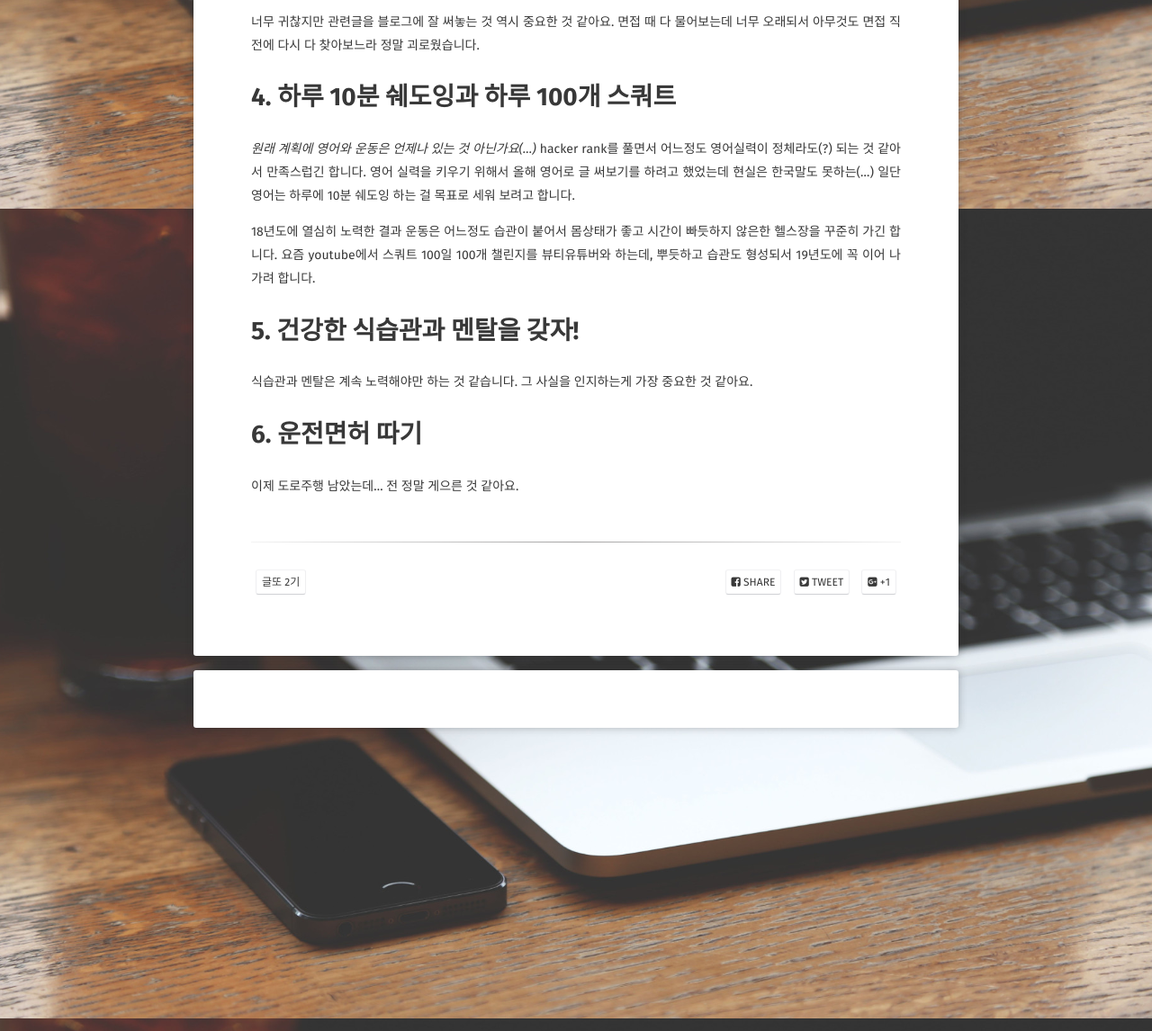
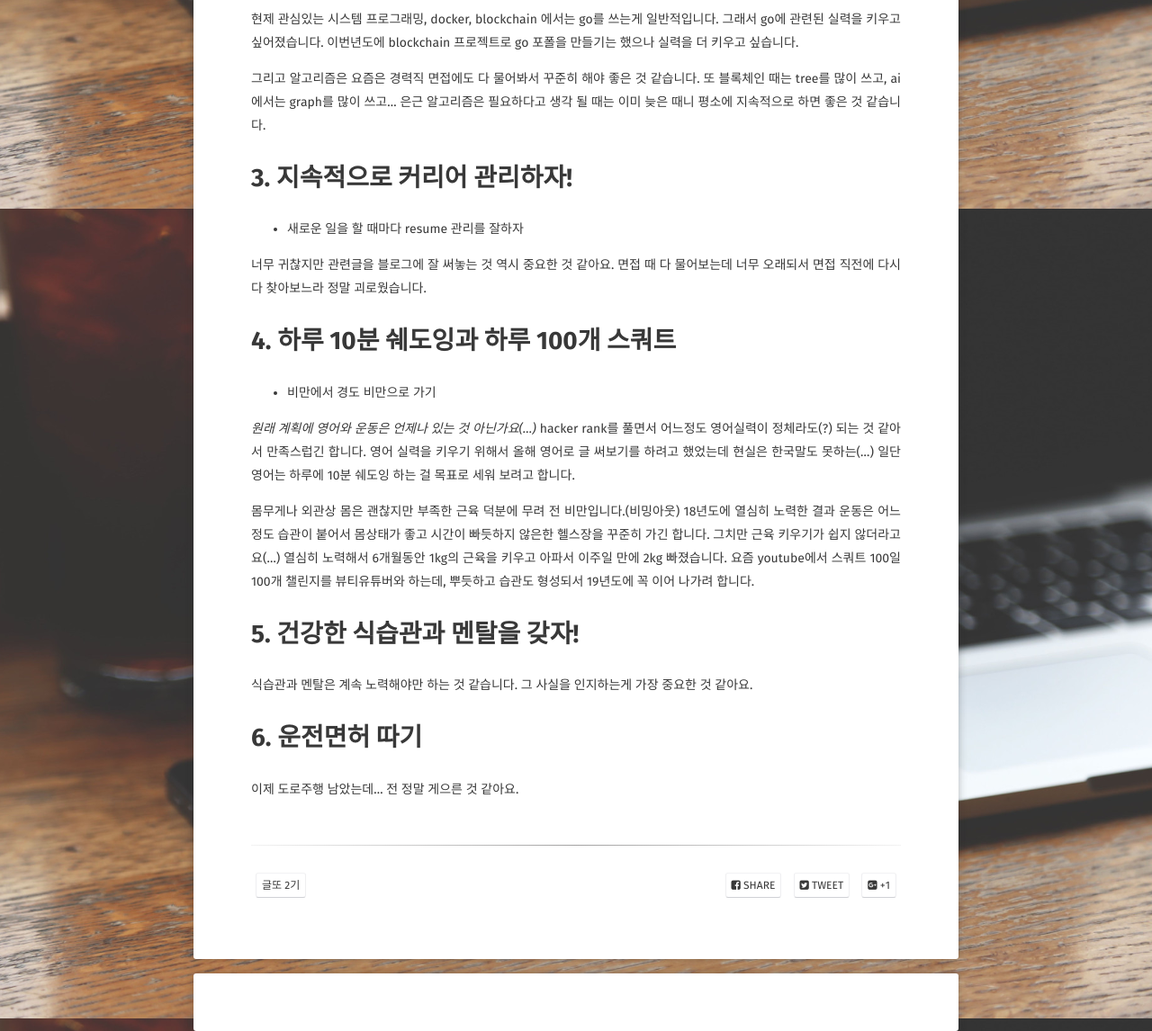
Before and after one commit to JoosJuliet/joosjuliet.github.io, a Jekyll site: the page built from _posts/2018-12-18-what_am_i_do_2019.md, in a window 1280 px wide and 1400 px high, scrolled down 1314 px, cut to the strip 254-1400 px from the top of the window. Shown: the whole strip at 90% size. Built offline with Jekyll 4.4.1, drawn with Linux system fonts in a browser that asks for light colours; some web fonts are replaced; some of the changed text lies outside the part shown.

Commit message:
update what am i going to do 2019

```diff
--- a/_posts/2018-12-18-what_am_i_do_2019.md
+++ b/_posts/2018-12-18-what_am_i_do_2019.md
@@ -12,9 +12,13 @@
 근데 2019년도 계획은 모두 2018년에 해낸 것들을 기반으로 나아가서 묘하게 회고글이기도 하네요!
 상반기 계획으로 한 이유는... 전 장기계획은 못지켜서 상반기입니다!
 
+# 2018년도 한줄
+- 개발자로서도 인간으로서도 내가 원하던 습관들을 잘 다듬은 한해였다.
+
+# 2019년도 목표 한줄
+- 잘 다듬은 습관을 가지고 이제 능력치를 극대화 시켜보자!
 
 # 2018년에 이룬것
-
 - python 실력 키우기
 - django로 이력만들기
 - vue로 이력만들기
@@ -26,6 +30,8 @@
 - 새로운 개발프로젝트 하기 (it-chain)
 - kosslab에서 it-chain 프로젝트로 장려상받기
 - 토익스피킹 6급 따기
+
+아무것도 안한 것 같았는데... 은근 쓰다 보니 많은 것을 이루었더라고요.
 
 # 1. 개발글의 퀄리티를 높이자!
 - network와 os 글을 시리즈로 잘 완성시켜보자
@@ -56,16 +62,20 @@
 - 새로운 일을 할 때마다 resume 관리를 잘하자
 
 너무 귀찮지만 관련글을 블로그에 잘 써놓는 것 역시 중요한 것 같아요.
-면접 때 다 물어보는데 너무 오래되서 아무것도 면접 직전에 다시 다 찾아보느라 정말 괴로웠습니다.
+면접 때 다 물어보는데 너무 오래되서 면접 직전에 다시 다 찾아보느라 정말 괴로웠습니다.
 
 
 # 4. 하루 10분 쉐도잉과 하루 100개 스쿼트
+- 비만에서 경도 비만으로 가기
+
 *원래 계획에 영어와 운동은 언제나 있는 것 아닌가요(...)*
 hacker rank를 풀면서 어느정도 영어실력이 정체라도(?) 되는 것 같아서 만족스럽긴 합니다.
 영어 실력을 키우기 위해서 올해 영어로 글 써보기를 하려고 했었는데 현실은 한국말도 못하는(...)
 일단 영어는 하루에 10분 쉐도잉 하는 걸 목표로 세워 보려고 합니다.
 
+몸무게나 외관상 몸은 괜찮지만 부족한 근육 덕분에 무려 전 비만입니다.(비밍아웃)
 18년도에 열심히 노력한 결과 운동은 어느정도 습관이 붙어서 몸상태가 좋고 시간이 빠듯하지 않은한 헬스장을 꾸준히 가긴 합니다.
+그치만 근육 키우기가 쉽지 않더라고요(...) 열심히 노력해서 6개월동안 1kg의 근육을 키우고 아파서 이주일 만에 2kg 빠졌습니다.
 요즘 youtube에서 스쿼트 100일 100개 챌린지를 뷰티유튜버와 하는데, 뿌듯하고 습관도 형성되서 19년도에 꼭 이어 나가려 합니다.
 
 
```
